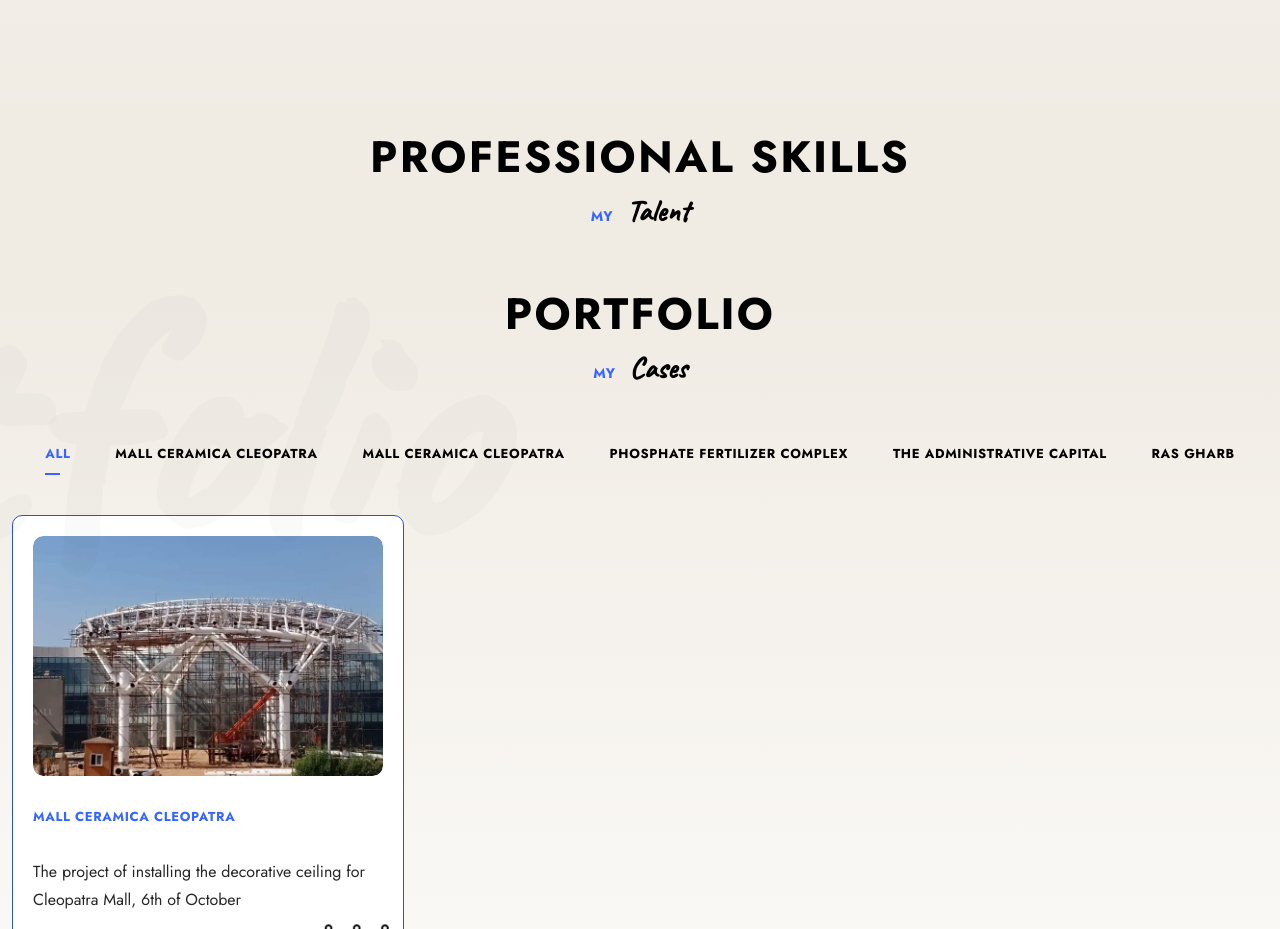
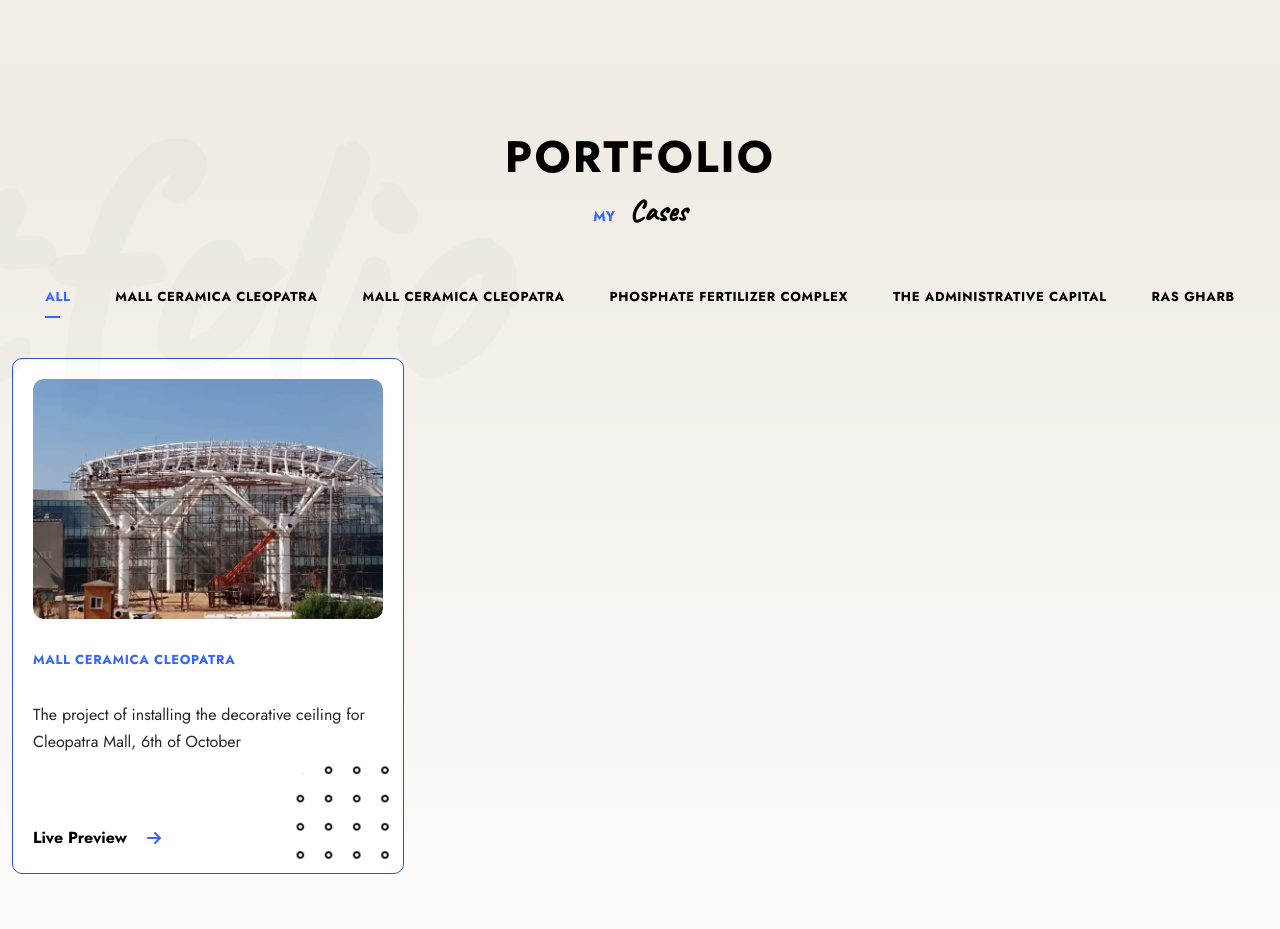
Before and after one commit to Shamosa22/alex, a plain HTML site: page index.html in a window 1280 px wide. Shown: the part 1820-2749 px from the top of the page. Drawn offline with Linux system fonts and the light colour scheme.

Commit message:
Update index.html

```diff
--- a/index.html
+++ b/index.html
@@ -345,14 +345,6 @@
         <div class="lui-heading">
           <div class="container">
 
-            <div class="m-titles align-center">
-              <h2 class="m-title splitting-text-anim-1 scroll-animate" data-splitting="words" data-animate="active">
-                <span> Professional Skills </span>
-              </h2>
-              <div class="m-subtitle splitting-text-anim-1 scroll-animate" data-splitting="words" data-animate="active">
-                <span> my <b>Talent</b> </span>
-              </div>
-            </div>
 
           </div>
         </div>
@@ -416,7 +408,7 @@
                           The project of installing the decorative ceiling for Cleopatra Mall, 6th of October
                         </p>
                       </div>
-                      <a href="https://maro-al-kades.github.io/El-Mokatel-Academy/" target="_blank" class="lnk">Live Preview</a>
+                      <a href="#" target="_blank" class="lnk">Live Preview</a>
                     </div>
                     <div class="bg-img" style="background-image: url(images/pat-2.png);"></div>
                   </div>
```
